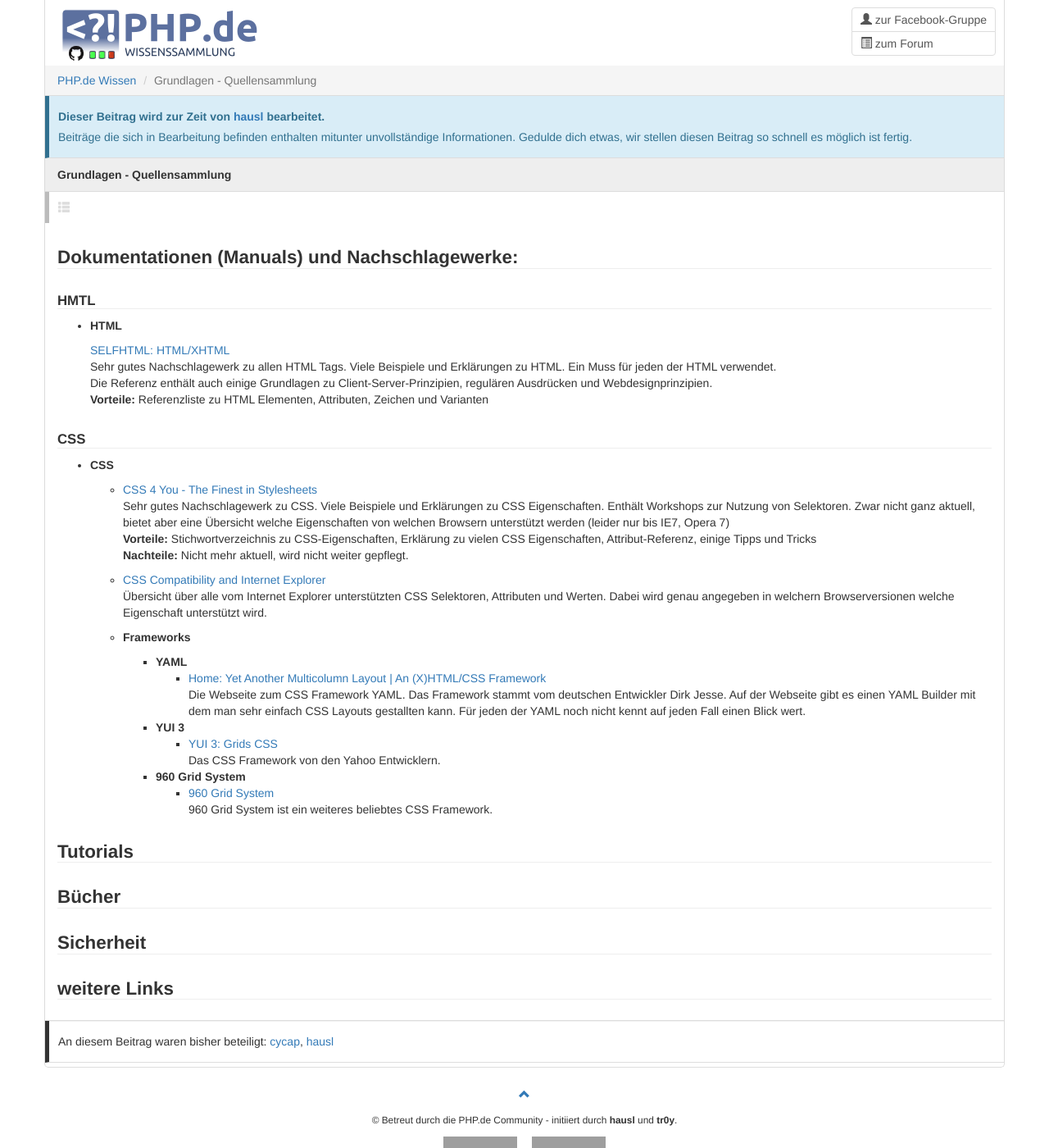
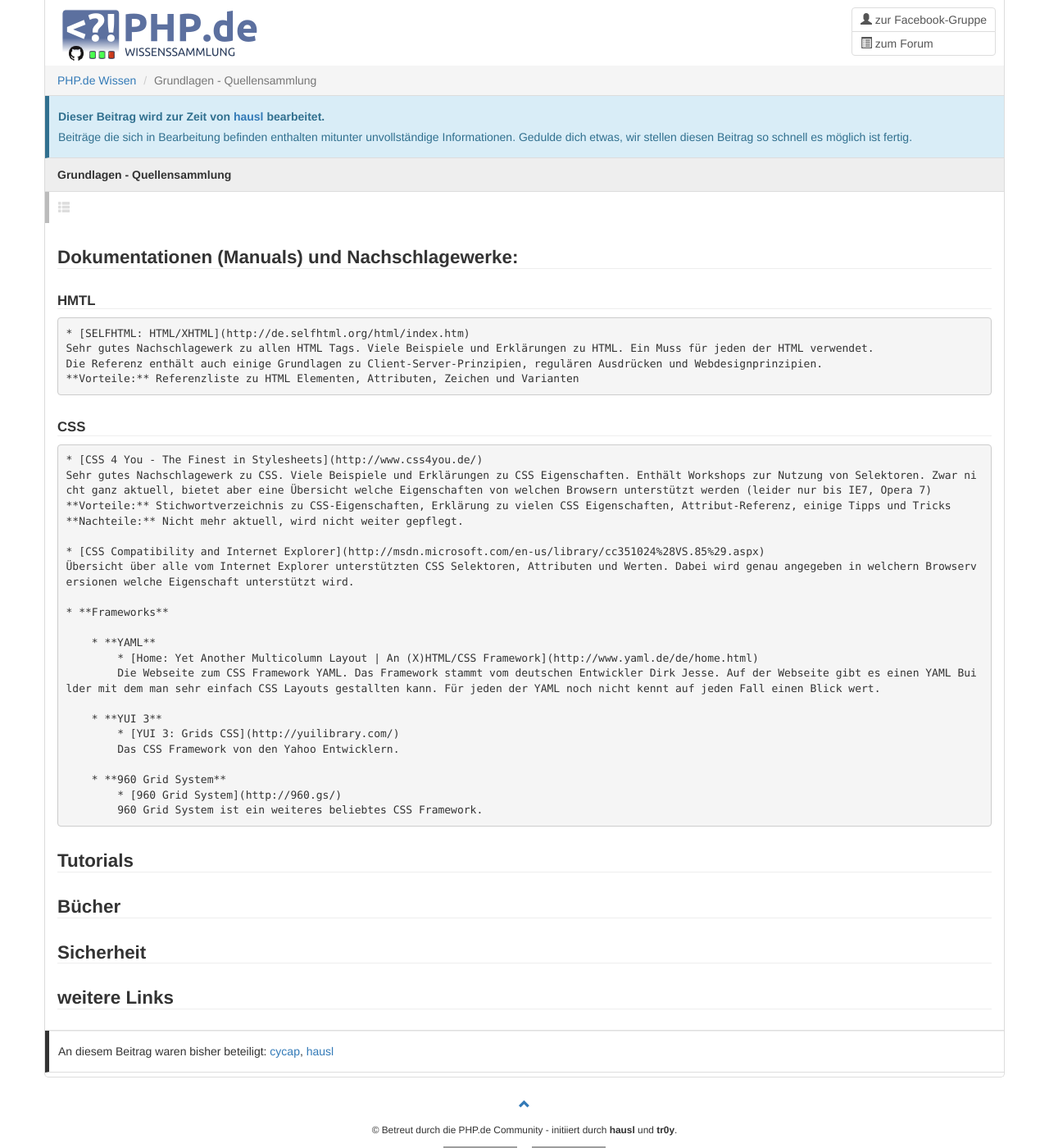
Before and after one commit to php-de/php-de.github.io, a Jekyll site: the page built from introduction/grundlagen.md, in a window 1280 px wide and 1400 px high. Shown: the whole window at 82% size. Built offline with Jekyll 4.4.1, drawn with Linux system fonts in a browser that asks for light colours; nearby versions of some CDN libraries; grey boxes are pictures that could not be loaded.

Commit message:
Update grundlagen.md

```diff
--- a/introduction/grundlagen.md
+++ b/introduction/grundlagen.md
@@ -27,17 +27,13 @@
 
 #### HMTL
 
-* **HTML**
-
-    [SELFHTML: HTML/XHTML](http://de.selfhtml.org/html/index.htm)
+    * [SELFHTML: HTML/XHTML](http://de.selfhtml.org/html/index.htm)
     Sehr gutes Nachschlagewerk zu allen HTML Tags. Viele Beispiele und Erklärungen zu HTML. Ein Muss für jeden der HTML verwendet.
     Die Referenz enthält auch einige Grundlagen zu Client-Server-Prinzipien, regulären Ausdrücken und Webdesignprinzipien.
     **Vorteile:** Referenzliste zu HTML Elementen, Attributen, Zeichen und Varianten
 
 
 #### CSS
-
-* **CSS**
 
     * [CSS 4 You - The Finest in Stylesheets](http://www.css4you.de/)
     Sehr gutes Nachschlagewerk zu CSS. Viele Beispiele und Erklärungen zu CSS Eigenschaften. Enthält Workshops zur Nutzung von Selektoren. Zwar nicht ganz aktuell, bietet aber eine Übersicht welche Eigenschaften von welchen Browsern unterstützt werden (leider nur bis IE7, Opera 7)
```
